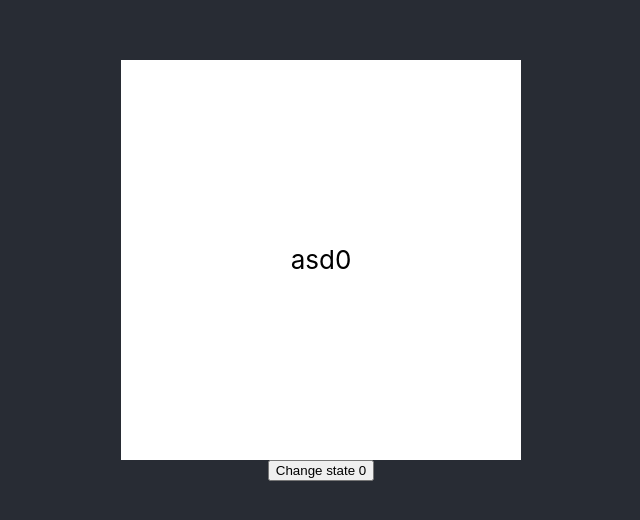
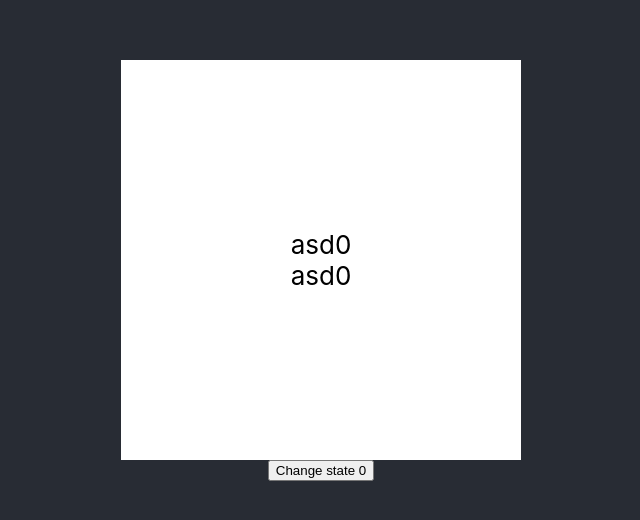
Before and after one commit to Simofy/fe2-7, a React (Create React App) app: page / in a window 1280 px wide. Shown: the part 130-650 px from the top of the page, without its empty margins (319-959 px from the left). Built offline with nearby package versions, Linux system fonts and the light colour scheme.

Commit message:
Lesson 6 extra

```diff
--- a/src/App.jsx
+++ b/src/App.jsx
@@ -6,6 +6,7 @@ import Lesson5 from "./lesson-5";
 import FirstPropElement from "./lesson-5/homework/props/_1";
 import SecondPropElement from "./lesson-5/homework/props/_2";
 import FormComponents from "./lesson-6";
+import Game from "./lesson-6/Game";
 // import RandomNameGenerator from "./RandomNameGenerator";
 
 class App extends React.Component {
@@ -21,9 +22,9 @@ class App extends React.Component {
       <div className="App">
         <header className="App-header">
           <div className="container">
-            {/* <Lesson5 /> */}
+            <FormComponents />
             {/* <SecondPropElement propValue={this.state.variable}  /> */}
-            <FormComponents />
+            {/* <Game /> */}
           </div>
           <button
             type="button"
--- a/src/lesson-6/index.jsx
+++ b/src/lesson-6/index.jsx
@@ -1,4 +1,14 @@
 import React, { useEffect, useState } from "react";
+
+const CustomComponentC = (props) => {
+  const {count} = props;
+  return <div>{count}</div>
+}
+
+const CustomComponentB = (props) => {
+  const {count} = props;
+  return <div>{count}</div>
+}
 
 export default function Lesson6(props) {
   const { loading } = props;
@@ -8,7 +18,6 @@ export default function Lesson6(props) {
   const [objectDummy, setObjectDummy] = useState({
     test1: 0,
   });
-
   // useEffect(() => {
   //   console.log(objectDummy)
   //   // setInterval(() => {
@@ -29,7 +38,9 @@ export default function Lesson6(props) {
         // });
       }}
     >
-      asd{counter}{objectDummy.alio}
+      <CustomComponentB count={`asd${counter}`}/>
+      <CustomComponentC count={`asd${counter}`}/>
+
     </div>
   );
 }
```
